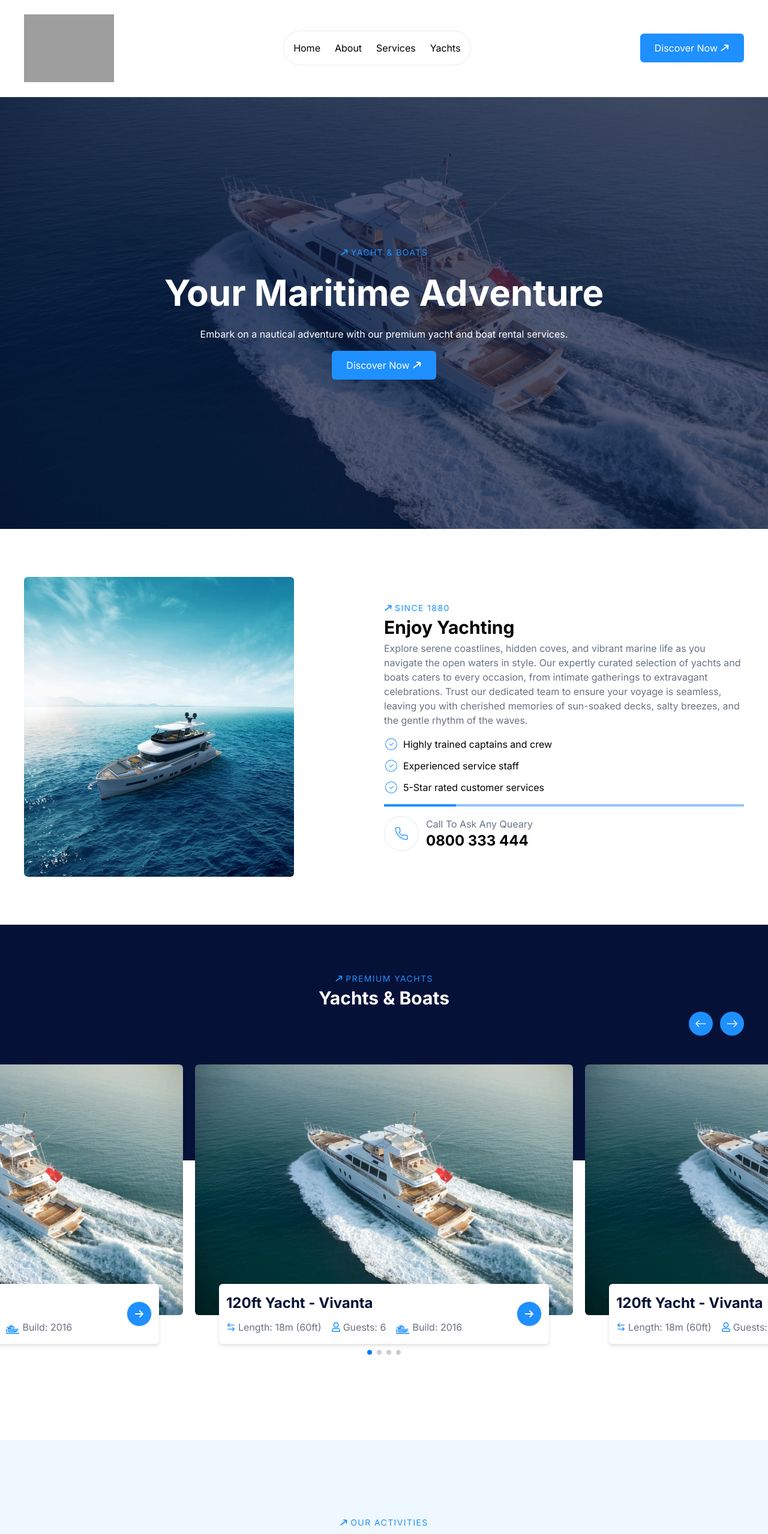
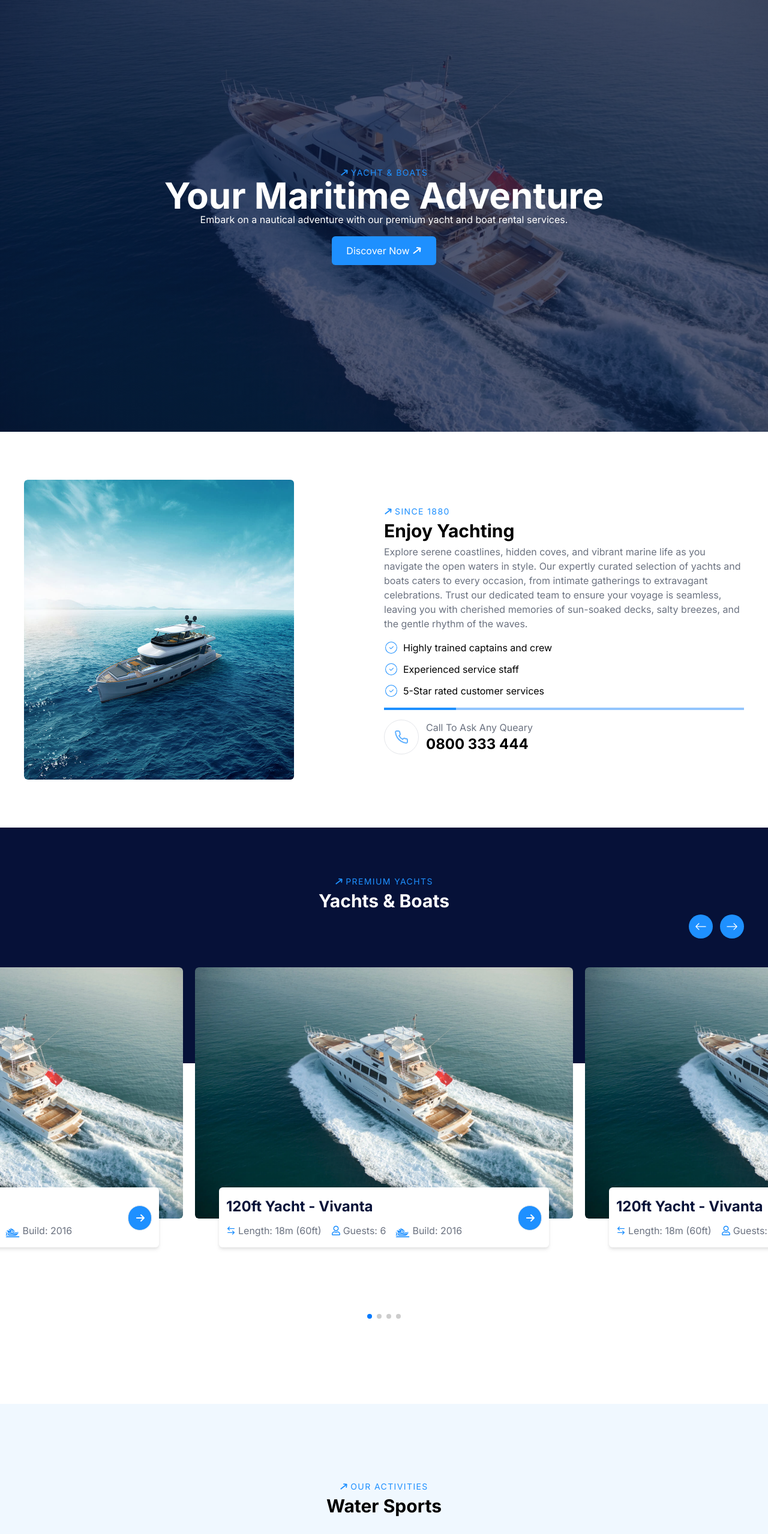
Before and after one commit to mdrobin45/yacht-renter, a Next.js app: page / in a window 1280 px wide. Shown: the top 2558 px of the page at 60% size. Built offline with nearby package versions, Linux system fonts and the light colour scheme; grey boxes are pictures that could not be loaded.

Commit message:
premium yacht responsive done

```diff
--- a/src/app/components/global/footer/footer.js
+++ b/src/app/components/global/footer/footer.js
@@ -8,7 +8,7 @@ const Footer = () => {
    return (
       <section className="bg-secondary pt-32 pb-7">
          <Container>
-            <div className="flex items-center justify-between border-blue-950 border-2 rounded-md p-6">
+            <div className="flex flex-col md:flex-row items-center justify-between border-blue-950 border-2 rounded-md p-6">
                <ContactCard
                   icon="phone"
                   heading="Call Now"
--- a/src/app/components/global/header/header.js
+++ b/src/app/components/global/header/header.js
@@ -5,7 +5,7 @@ import Container from "../container/container";
 
 const Header = () => {
    return (
-      <section className="border-b">
+      <section className="border-b hidden md:visible">
          <Container className="border">
             <div className="flex py-6 items-center justify-between">
                <div>
--- a/src/app/components/homeComponents/about/about.js
+++ b/src/app/components/homeComponents/about/about.js
@@ -8,8 +8,8 @@ import aboutThumbnail from "/public/images/about4.jpg";
 const About = () => {
    return (
       <Container>
-         <section className="flex items-center justify-between py-20">
-            <div className="w-2/4 overflow-hidden rounded-md">
+         <section className="flex flex-col md:flex-row items-center justify-between py-20">
+            <div className="w-full md:w-2/4 pb-6 md:pb-0 overflow-hidden rounded-md">
                <Image
                   className="rounded-md hover:scale-95 duration-300 transition-all"
                   width={450}
@@ -18,7 +18,7 @@ const About = () => {
                   alt="about"
                />
             </div>
-            <div className="w-2/4">
+            <div className="w-full md:w-2/4">
                <SubHeading>SINCE 1880</SubHeading>
                <h2 className="text-h2 font-bold">Enjoy Yachting</h2>
                <p className="text-gray-500">
--- a/src/app/components/homeComponents/banner/banner.js
+++ b/src/app/components/homeComponents/banner/banner.js
@@ -13,10 +13,10 @@ const Banner = () => {
          }}
          className="flex items-center flex-col justify-center h-[90vh]">
          <SubHeading>YACHT & BOATS</SubHeading>
-         <h2 className="text-h1 py-3 font-bold text-white">
+         <h2 className="text-2xl md:text-h1 py-3 font-bold text-white">
             Your Maritime Adventure
          </h2>
-         <p className="text-white pb-4">
+         <p className="text-white pb-4 text-center md:text-left px-10 md:px-0">
             Embark on a nautical adventure with our premium yacht and boat
             rental services.
          </p>
--- a/src/app/components/homeComponents/premiumYacht/premiumYacht.js
+++ b/src/app/components/homeComponents/premiumYacht/premiumYacht.js
@@ -35,9 +35,17 @@ const PremiumYacht = () => {
                </div>
             </Container>
          </div>
-         <div className=" -mt-40 mb-32">
+         <div className=" -mt-40 mb-32 px-8 md:px-0">
             <Swiper
-               slidesPerView={2}
+               className="h-[400px] md:h-[600px]"
+               breakpoints={{
+                  640: {
+                     slidesPerView: 1,
+                  },
+                  768: {
+                     slidesPerView: 2,
+                  },
+               }}
                centeredSlides={true}
                spaceBetween={20}
                loop={true}
--- a/src/app/components/homeComponents/premiumYacht/yachtSlide/yachtSlide.js
+++ b/src/app/components/homeComponents/premiumYacht/yachtSlide/yachtSlide.js
@@ -19,15 +19,15 @@ const YachtSlide = () => {
                   height={600}
                />
             </div>
-            <div className="absolute drop-shadow-md flex items-center justify-between mx-10 left-0 right-0 -bottom-12 bg-white py-4 px-3 rounded-md">
-               <div className="">
+            <div className="absolute drop-shadow-md flex flex-col md:flex-row md:items-center justify-between mx-10 left-0 right-0 -bottom-40 md:-bottom-12 bg-white py-4 px-3 rounded-md">
+               <div>
                   <div>
-                     <h3 className="text-secondary font-bold text-2xl">
+                     <h3 className="text-secondary font-bold text-xl md:text-2xl">
                         120ft Yacht - Vivanta
                      </h3>
                      <div className="flex items-center gap-3"></div>
                   </div>
-                  <div className="flex items-center gap-4 mt-3">
+                  <div className="flex flex-col md:flex-row md:items-center gap-4 mt-3">
                      <div className="flex items-center gap-1">
                         <LuArrowLeftRight className="text-primary" />
                         <p className="text-gray-500">Length: 18m (60ft)</p>
@@ -42,7 +42,7 @@ const YachtSlide = () => {
                      </div>
                   </div>
                </div>
-               <div>
+               <div className="w-10 h-10 mt-4 md:mt-0">
                   <Link
                      className="block border bg-primary rounded-full p-3 text-white hover:bg-[#1283ed]"
                      href="#">
```
